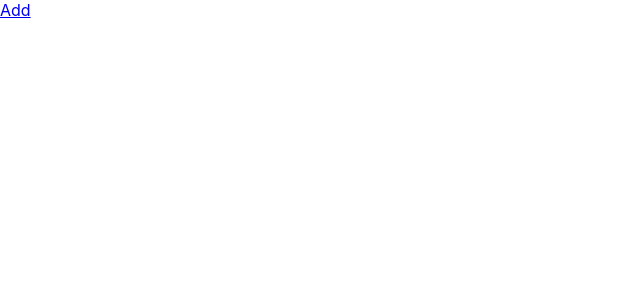
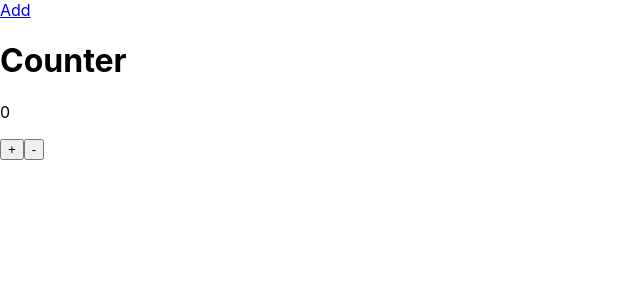
Before and after one commit to lrandom/reactjs-firebase, a React (Create React App) app: page /counter in a window 1280 px wide. Before the commit this address had no page. Shown: the top 300 px of the page, without its empty margins (0-640 px from the left). Built offline with nearby package versions, Linux system fonts and the light colour scheme.

Commit message:
demo redux

```diff
--- a/package.json
+++ b/package.json
@@ -9,8 +9,10 @@
     "firebase": "^9.6.11",
     "react": "^18.0.0",
     "react-dom": "^18.0.0",
+    "react-redux": "^8.0.1",
     "react-router-dom": "6",
     "react-scripts": "5.0.1",
+    "redux": "^4.2.0",
     "web-vitals": "^2.1.4"
   },
   "scripts": {
--- a/src/App.js
+++ b/src/App.js
@@ -4,6 +4,7 @@ import List from './pages/todos/List';
 import Add from "./pages/todos/Add";
 import Edit from "./pages/todos/Edit";
 import Login from "./pages/Login";
+import Counter from "./pages/Counter";
 import {
     Route,
     Routes,
@@ -22,6 +23,7 @@ function App() {
                     <Route path="/edit" element={<Edit/>}/>
                     <Route path="/gallery" element={<GalleryImage/>}/>
                     <Route path="/login" element={<Login/>}/>
+                    <Route path="/counter" element={<Counter/>}/>
                 </Routes>
             </BrowserRouter>
         </>
--- a/src/index.js
+++ b/src/index.js
@@ -3,12 +3,16 @@ import ReactDOM from 'react-dom/client';
 import './index.css';
 import App from './App';
 import reportWebVitals from './reportWebVitals';
+import {Provider} from 'react-redux';
+import {createStore} from 'redux';
+import rootReducer from './reducers/index';
 
+const store = createStore(rootReducer); //tạo một cái store
 const root = ReactDOM.createRoot(document.getElementById('root'));
 root.render(
-  <React.StrictMode>
-    <App />
-  </React.StrictMode>
+    <Provider store={store}>
+        <App/>
+    </Provider>
 );
 
 // If you want to start measuring performance in your app, pass a function
--- /dev/null
+++ b/src/pages/Counter.js
@@ -0,0 +1,20 @@
+import React from 'react';
+import {useSelector, useDispatch} from "react-redux";
+
+const Counter = () => {
+    const count = useSelector(state => state.counter.count);//trích xuất state count từ count reducer
+    const dispatch = useDispatch();
+    return (
+        <div>
+            <h1>Counter</h1>
+            <p>{count}</p>
+
+            <div>
+                <button onClick={() => dispatch({type: 'counter/increment', payload: {step: 10}})}>+</button>
+                <button onClick={() => dispatch({type: 'counter/decrement', payload: {step: 1}})}>-</button>
+                    </div>
+                    </div>
+                    );
+                };
+
+                export default Counter;
--- /dev/null
+++ b/src/reducers/counterReducer.js
@@ -0,0 +1,16 @@
+export default function counterReducer(state = {count: 0}, action) {
+    switch (action.type) {
+        case 'counter/increment':
+            return {
+                count: state.count + action.payload.step
+            };
+
+        case 'counter/decrement':
+            return {
+                count: state.count - action.payload.step
+            };
+
+        default:
+            return state;
+    }
+};
--- /dev/null
+++ b/src/reducers/index.js
@@ -0,0 +1,8 @@
+import {combineReducers} from "redux";
+import counterReducer from "./counterReducer";
+import multipleReducer from "./multipleReducer";
+
+export default combineReducers({
+    counter: counterReducer,
+    multiple: multipleReducer
+});
--- /dev/null
+++ b/src/reducers/multipleReducer.js
@@ -0,0 +1,16 @@
+export default function multipleReducer(state = {count: 0}, action) {
+    switch (action.type) {
+        case 'counter/multiplePositive':
+            return {
+                count: state.count * 1
+            };
+
+        case 'counter/multipleNegative':
+            return {
+                count: state.count * (-1)
+            };
+
+        default:
+            return state;
+    }
+};
```
Also changed, not shown: 1 other file (tests, documents, lock files or other folders).
